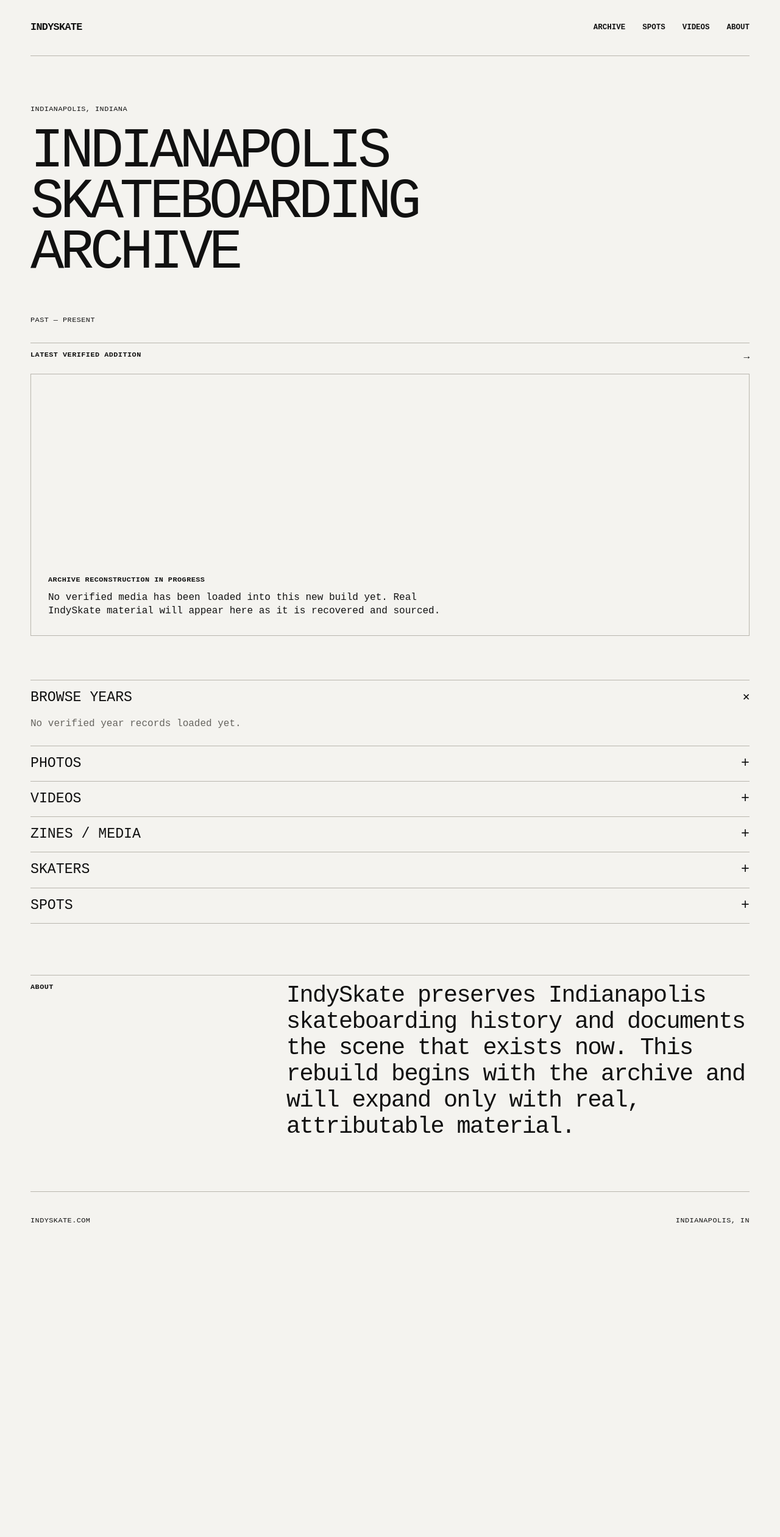
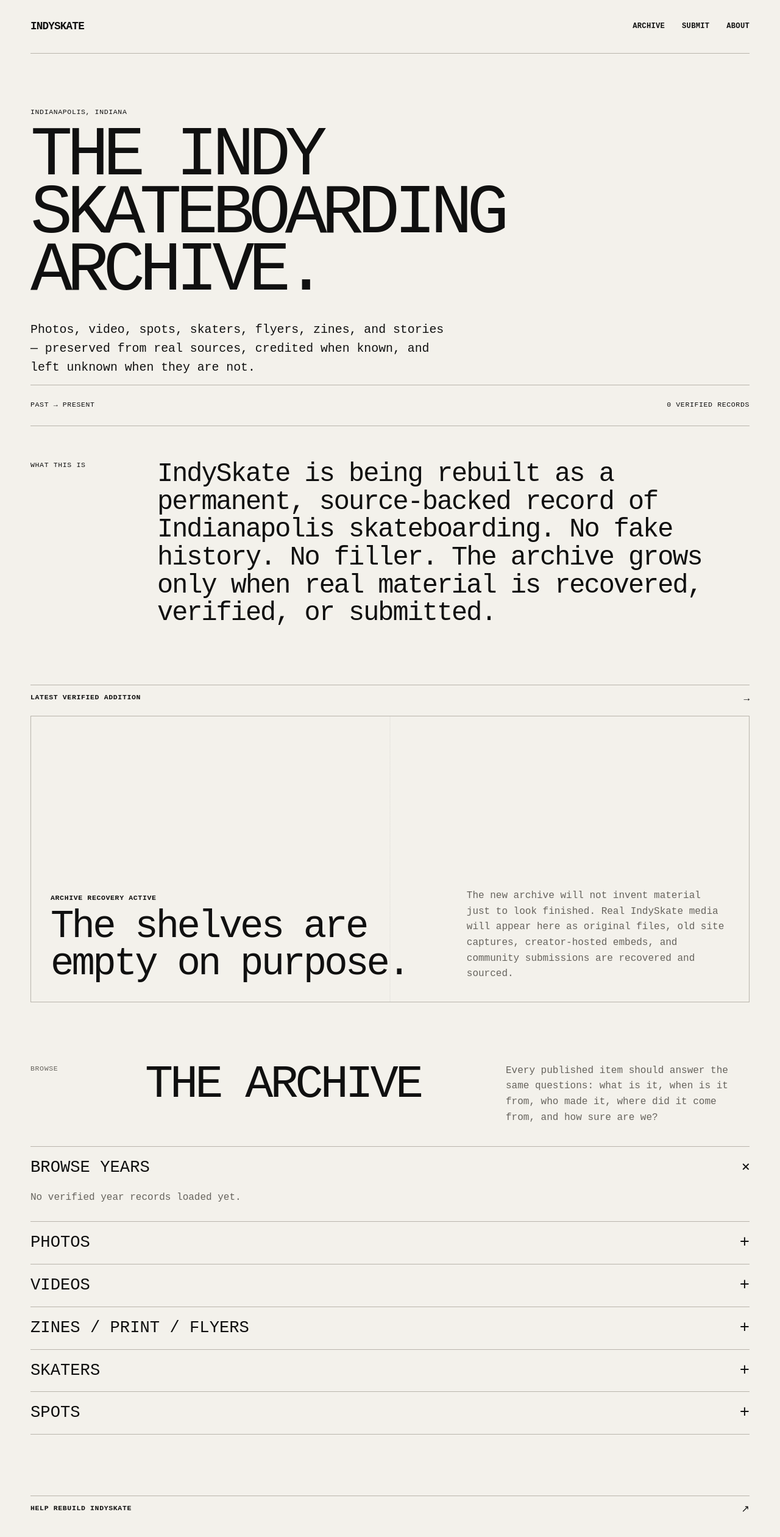
Before and after one commit to Aphexflip/indyskate, a website: page public/index.html in a window 1280 px wide. Shown: the top 2521 px of the page at 61% size. Before the commit the page ends 2050 px from the top, so only its background shows below. Drawn offline with Linux system fonts and the light colour scheme.

Commit message:
Polish IndySkate archive homepage
* Polish IndySkate archive homepage

* Refine IndySkate editorial design system

* Add verified archive count to homepage

* Update project state for homepage cleanup

* Refresh IndySkate feature registry

```diff
--- a/public/app.js
+++ b/public/app.js
@@ -14,6 +14,13 @@ function escapeHtml(value = "") {
 function recordLabel(record) {
   const parts = [record.year, record.skater, record.spot].filter(Boolean);
   return parts.join(" / ") || record.title || "Untitled archive item";
+}
+
+function renderRecordCount() {
+  const target = document.querySelector("#record-count");
+  if (!target) return;
+  const verifiedCount = state.records.filter((record) => record.verified === true).length;
+  target.textContent = `${verifiedCount} VERIFIED ${verifiedCount === 1 ? "RECORD" : "RECORDS"}`;
 }
 
 function renderFeatured() {
@@ -67,6 +74,7 @@ async function loadArchive() {
     if (!response.ok) throw new Error(`Archive request failed: ${response.status}`);
     const payload = await response.json();
     state.records = Array.isArray(payload.records) ? payload.records : [];
+    renderRecordCount();
     renderFeatured();
     renderYears();
     renderCollection("photo", "#photos-list");
--- a/public/index.html
+++ b/public/index.html
@@ -3,8 +3,14 @@
 <head>
   <meta charset="utf-8">
   <meta name="viewport" content="width=device-width, initial-scale=1">
-  <meta name="description" content="IndySkate — Indianapolis skateboarding archive and current scene.">
-  <title>IndySkate — Indianapolis Skateboarding</title>
+  <meta name="description" content="IndySkate — a source-backed archive of Indianapolis skateboarding history and the current scene.">
+  <meta name="theme-color" content="#f3f1eb">
+  <meta property="og:title" content="IndySkate — Indianapolis Skateboarding Archive">
+  <meta property="og:description" content="Preserving Indianapolis skateboarding history with real, attributable photos, video, spots, zines, and stories.">
+  <meta property="og:type" content="website">
+  <meta property="og:url" content="https://indyskate.com/">
+  <title>IndySkate — Indianapolis Skateboarding Archive</title>
+  <link rel="canonical" href="https://indyskate.com/">
   <link rel="stylesheet" href="/styles.css">
 </head>
 <body>
@@ -12,36 +18,62 @@
     <a class="wordmark" href="#top" aria-label="IndySkate home">INDYSKATE</a>
     <nav aria-label="Primary navigation">
       <a href="#archive">ARCHIVE</a>
-      <a href="#spots">SPOTS</a>
-      <a href="#videos">VIDEOS</a>
+      <a href="#recover">SUBMIT</a>
       <a href="#about">ABOUT</a>
     </nav>
   </header>
 
-  <main id="top" class="wrap">
-    <section class="hero" aria-labelledby="hero-title">
-      <div>
+  <main id="top">
+    <section class="hero wrap" aria-labelledby="hero-title">
+      <div class="hero-copy">
         <p class="eyebrow">INDIANAPOLIS, INDIANA</p>
-        <h1 id="hero-title">INDIANAPOLIS<br>SKATEBOARDING<br>ARCHIVE</h1>
+        <h1 id="hero-title">THE INDY<br>SKATEBOARDING<br>ARCHIVE.</h1>
+        <p class="hero-intro">
+          Photos, video, spots, skaters, flyers, zines, and stories — preserved from real sources,
+          credited when known, and left unknown when they are not.
+        </p>
       </div>
-      <p class="hero-note">PAST — PRESENT</p>
+      <div class="hero-meta" aria-label="Archive status">
+        <span>PAST → PRESENT</span>
+        <span id="record-count">0 VERIFIED RECORDS</span>
+      </div>
     </section>
 
-    <section class="featured" aria-labelledby="featured-title">
+    <section class="manifesto wrap">
+      <div class="manifesto-label">WHAT THIS IS</div>
+      <p>
+        IndySkate is being rebuilt as a permanent, source-backed record of Indianapolis skateboarding.
+        No fake history. No filler. The archive grows only when real material is recovered, verified, or submitted.
+      </p>
+    </section>
+
+    <section class="featured wrap" aria-labelledby="featured-title">
       <div class="section-rule">
         <h2 id="featured-title">LATEST VERIFIED ADDITION</h2>
         <span aria-hidden="true">→</span>
       </div>
       <div id="featured-content" class="featured-content" aria-live="polite">
         <div class="empty-feature">
-          <p class="status">ARCHIVE RECONSTRUCTION IN PROGRESS</p>
-          <p>No verified media has been loaded into this new build yet. Real IndySkate material will appear here as it is recovered and sourced.</p>
+          <div>
+            <p class="status">ARCHIVE RECOVERY ACTIVE</p>
+            <h3>The shelves are empty on purpose.</h3>
+          </div>
+          <p>
+            The new archive will not invent material just to look finished. Real IndySkate media will appear here
+            as original files, old site captures, creator-hosted embeds, and community submissions are recovered and sourced.
+          </p>
         </div>
       </div>
     </section>
 
-    <section id="archive" class="browse" aria-labelledby="browse-title">
-      <h2 id="browse-title" class="visually-hidden">Browse IndySkate</h2>
+    <section id="archive" class="archive-shell wrap" aria-labelledby="archive-title">
+      <div class="section-heading">
+        <p class="eyebrow">BROWSE</p>
+        <h2 id="archive-title">THE ARCHIVE</h2>
+        <p>Every published item should answer the same questions: what is it, when is it from, who made it, where did it come from, and how sure are we?</p>
+      </div>
+
+      <div class="browse">
         <details open>
           <summary><span>BROWSE YEARS</span><span>+</span></summary>
           <div id="years-list" class="detail-body muted">No verified year records loaded yet.</div>
@@ -55,28 +87,52 @@
           <div id="videos-list" class="detail-body muted">Verified videos and supported embeds will appear here.</div>
         </details>
         <details>
-        <summary><span>ZINES / MEDIA</span><span>+</span></summary>
-        <div class="detail-body muted">Scans, flyers, print material, and other sourced media will live here.</div>
+          <summary><span>ZINES / PRINT / FLYERS</span><span>+</span></summary>
+          <div class="detail-body muted">Source-backed scans and print material will live here.</div>
         </details>
         <details>
           <summary><span>SKATERS</span><span>+</span></summary>
-        <div class="detail-body muted">Skater pages will be built only from verified archive records and submitted material.</div>
+          <div class="detail-body muted">Skater pages will be built from verified archive records and submissions.</div>
         </details>
         <details id="spots">
           <summary><span>SPOTS</span><span>+</span></summary>
           <div class="detail-body muted">Indianapolis spot history and current information will be added as it is verified.</div>
         </details>
+      </div>
     </section>
 
-    <section id="about" class="about section-rule">
+    <section id="recover" class="recovery wrap" aria-labelledby="recover-title">
+      <div class="section-rule">
+        <h2 id="recover-title">HELP REBUILD INDYSKATE</h2>
+        <span aria-hidden="true">↗</span>
+      </div>
+      <div class="recovery-grid">
+        <div>
+          <p class="recovery-lead">Have old Indy skate footage, photos, flyers, zines, site backups, spot information, or names we should preserve?</p>
+          <a class="cta" href="mailto:aphexflip@hotmail.com?subject=IndySkate%20Archive%20Submission">SEND ARCHIVE MATERIAL →</a>
+        </div>
+        <div class="submission-notes">
+          <p><strong>Useful context:</strong> approximate year, skater, filmer/photographer, spot, original source, and how you want to be credited.</p>
+          <p>Unknown details are fine. We would rather publish “unknown” than guess.</p>
+        </div>
+      </div>
+    </section>
+
+    <section id="about" class="about wrap">
+      <div class="section-rule">
         <h2>ABOUT</h2>
-      <p>IndySkate preserves Indianapolis skateboarding history and documents the scene that exists now. This rebuild begins with the archive and will expand only with real, attributable material.</p>
+        <span>INDIANAPOLIS, IN</span>
+      </div>
+      <p>
+        IndySkate preserves Indianapolis skateboarding history and documents the scene that exists now.
+        The site is intentionally simple: the archive, the people, the spots, and the media should carry the weight.
+      </p>
     </section>
   </main>
 
   <footer class="site-footer wrap">
     <span>INDYSKATE.COM</span>
-    <span>INDIANAPOLIS, IN</span>
+    <span>ARCHIVE FIRST · SOURCE BACKED</span>
   </footer>
 
   <script src="/app.js" defer></script>
--- a/public/styles.css
+++ b/public/styles.css
@@ -1,13 +1,16 @@
 :root {
-  --paper: #f4f3ef;
-  --ink: #111111;
-  --muted: #66645f;
-  --rule: #b9b6ae;
+  --paper: #f3f1eb;
+  --ink: #101010;
+  --muted: #66635d;
+  --rule: #b9b5ac;
+  --soft: #e9e6de;
   --max: 1180px;
 }
 
 * { box-sizing: border-box; }
+
 html { scroll-behavior: smooth; }
+
 body {
   margin: 0;
   background: var(--paper);
@@ -16,8 +19,16 @@ body {
   line-height: 1.35;
 }
 
-a { color: inherit; text-decoration: none; }
-a:hover, a:focus-visible { text-decoration: underline; text-underline-offset: 4px; }
+a {
+  color: inherit;
+  text-decoration: none;
+}
+
+a:hover,
+a:focus-visible {
+  text-decoration: underline;
+  text-underline-offset: 4px;
+}
 
 .wrap {
   width: min(calc(100% - 40px), var(--max));
@@ -25,7 +36,7 @@ a:hover, a:focus-visible { text-decoration: underline; text-underline-offset: 4p
 }
 
 .site-header {
-  min-height: 92px;
+  min-height: 88px;
   display: flex;
   align-items: center;
   justify-content: space-between;
@@ -33,33 +44,80 @@ a:hover, a:focus-visible { text-decoration: underline; text-underline-offset: 4p
   border-bottom: 1px solid var(--rule);
 }
 
-.wordmark { font-weight: 700; letter-spacing: -0.04em; font-size: 1.05rem; }
-nav { display: flex; gap: 28px; font-size: 0.78rem; font-weight: 700; }
+.wordmark {
+  font-weight: 700;
+  letter-spacing: -0.045em;
+  font-size: 1.1rem;
+}
+
+nav {
+  display: flex;
+  gap: 28px;
+  font-size: 0.76rem;
+  font-weight: 700;
+  letter-spacing: 0.02em;
+}
 
 .hero {
-  min-height: 470px;
-  display: flex;
-  flex-direction: column;
-  justify-content: space-between;
-  padding: 68px 0 28px;
+  min-height: 610px;
+  padding: 76px 0 26px;
+  display: grid;
+  grid-template-rows: 1fr auto;
+}
+
+.hero-copy {
+  max-width: 940px;
 }
 
 .eyebrow,
-.hero-note,
+.hero-meta,
 .status,
 .section-rule h2,
-.site-footer { font-size: 0.74rem; letter-spacing: 0.04em; }
+.site-footer,
+.manifesto-label {
+  font-size: 0.72rem;
+  letter-spacing: 0.055em;
+}
 
 .hero h1 {
-  margin: 20px 0 0;
-  max-width: 760px;
-  font-size: clamp(2.8rem, 7.2vw, 6.7rem);
-  line-height: 0.9;
-  letter-spacing: -0.07em;
+  margin: 18px 0 0;
+  max-width: 920px;
+  font-size: clamp(3.5rem, 9vw, 8.8rem);
+  line-height: 0.82;
+  letter-spacing: -0.082em;
   font-weight: 500;
 }
 
-.hero-note { margin: 0; }
+.hero-intro {
+  max-width: 690px;
+  margin: 34px 0 0;
+  font-size: clamp(1rem, 1.7vw, 1.24rem);
+  line-height: 1.55;
+}
+
+.hero-meta {
+  display: flex;
+  justify-content: space-between;
+  gap: 20px;
+  padding-top: 24px;
+  border-top: 1px solid var(--rule);
+}
+
+.manifesto {
+  display: grid;
+  grid-template-columns: 180px 1fr;
+  gap: 28px;
+  padding: 56px 0 94px;
+  border-top: 1px solid var(--rule);
+}
+
+.manifesto p {
+  max-width: 910px;
+  margin: 0;
+  font-size: clamp(1.55rem, 3.4vw, 3.2rem);
+  line-height: 1.05;
+  letter-spacing: -0.045em;
+}
 
 .section-rule {
   border-top: 1px solid var(--rule);
@@ -68,41 +126,111 @@ nav { display: flex; gap: 28px; font-size: 0.78rem; font-weight: 700; }
   justify-content: space-between;
   gap: 24px;
 }
-.section-rule h2 { margin: 0; font-weight: 700; }
 
-.featured { margin-bottom: 72px; }
-.featured-content { margin-top: 16px; }
+.section-rule h2 {
+  margin: 0;
+  font-weight: 700;
+}
+
+.featured {
+  margin-bottom: 100px;
+}
+
+.featured-content {
+  margin-top: 16px;
+}
+
 .empty-feature {
-  min-height: 430px;
+  min-height: 470px;
   display: grid;
-  align-content: end;
-  gap: 10px;
-  padding: 28px;
+  grid-template-columns: minmax(0, 1.2fr) minmax(280px, 0.8fr);
+  gap: 36px;
+  align-items: end;
+  padding: 32px;
   border: 1px solid var(--rule);
-  background: transparent;
+  background:
+    linear-gradient(to right, transparent 49.9%, rgba(17,17,17,.05) 50%, transparent 50.1%),
+    linear-gradient(to bottom, transparent 49.9%, rgba(17,17,17,.05) 50%, transparent 50.1%);
 }
-.empty-feature p { max-width: 690px; margin: 0; }
-.empty-feature .status { font-weight: 700; }
 
-.feature-card figure { margin: 0; }
+.empty-feature h3 {
+  margin: 10px 0 0;
+  max-width: 650px;
+  font-size: clamp(2.1rem, 5vw, 5rem);
+  line-height: 0.94;
+  letter-spacing: -0.06em;
+  font-weight: 500;
+}
+
+.empty-feature p {
+  margin: 0;
+}
+
+.empty-feature > p {
+  max-width: 480px;
+  color: var(--muted);
+  line-height: 1.6;
+}
+
+.empty-feature .status {
+  font-weight: 700;
+}
+
+.feature-card figure {
+  margin: 0;
+}
+
 .feature-card img {
   display: block;
   width: 100%;
-  max-height: 720px;
+  max-height: 760px;
   object-fit: contain;
-  background: #e7e5df;
+  background: var(--soft);
 }
+
 .feature-meta {
   display: grid;
   grid-template-columns: 1fr auto;
   gap: 16px;
-  padding: 10px 0 0;
+  padding: 12px 0 0;
   font-size: 0.72rem;
   text-transform: uppercase;
 }
 
-.browse { border-top: 1px solid var(--rule); }
-details { border-bottom: 1px solid var(--rule); }
+.archive-shell {
+  padding-bottom: 100px;
+}
+
+.section-heading {
+  display: grid;
+  grid-template-columns: 160px 1fr minmax(260px, 400px);
+  gap: 28px;
+  align-items: start;
+  padding-bottom: 34px;
+}
+
+.section-heading h2 {
+  margin: 0;
+  font-size: clamp(2.5rem, 6vw, 5.8rem);
+  line-height: .9;
+  letter-spacing: -0.065em;
+  font-weight: 500;
+}
+
+.section-heading p {
+  margin: 0;
+  color: var(--muted);
+  line-height: 1.6;
+}
+
+.browse {
+  border-top: 1px solid var(--rule);
+}
+
+details {
+  border-bottom: 1px solid var(--rule);
+}
+
 summary {
   cursor: pointer;
   list-style: none;
@@ -110,13 +238,25 @@ summary {
   align-items: center;
   justify-content: space-between;
   gap: 20px;
-  padding: 13px 0;
-  font-size: clamp(1rem, 2vw, 1.45rem);
+  padding: 16px 0;
+  font-size: clamp(1.1rem, 2.2vw, 1.7rem);
 }
-summary::-webkit-details-marker { display: none; }
-details[open] summary span:last-child { transform: rotate(45deg); }
-.detail-body { padding: 4px 0 24px; }
-.muted { color: var(--muted); }
+
+summary::-webkit-details-marker {
+  display: none;
+}
+
+details[open] summary span:last-child {
+  transform: rotate(45deg);
+}
+
+.detail-body {
+  padding: 4px 0 28px;
+}
+
+.muted {
+  color: var(--muted);
+}
 
 .year-grid,
 .archive-grid {
@@ -124,24 +264,70 @@ details[open] summary span:last-child { transform: rotate(45deg); }
   grid-template-columns: repeat(4, minmax(0, 1fr));
   gap: 12px 24px;
 }
-.archive-item { border-top: 1px solid var(--rule); padding-top: 10px; }
-.archive-item strong { display: block; margin-bottom: 4px; }
-.archive-item small { color: var(--muted); }
+
+.archive-item {
+  border-top: 1px solid var(--rule);
+  padding-top: 10px;
+}
+
+.archive-item strong {
+  display: block;
+  margin-bottom: 4px;
+}
+
+.archive-item small {
+  color: var(--muted);
+}
+
+.recovery {
+  padding-bottom: 100px;
+}
+
+.recovery-grid {
+  display: grid;
+  grid-template-columns: minmax(0, 1.2fr) minmax(280px, .8fr);
+  gap: 52px;
+  padding: 34px 0 0;
+}
+
+.recovery-lead {
+  max-width: 730px;
+  margin: 0 0 28px;
+  font-size: clamp(1.8rem, 4vw, 3.9rem);
+  line-height: 1;
+  letter-spacing: -0.05em;
+}
+
+.cta {
+  display: inline-block;
+  border-bottom: 1px solid var(--ink);
+  padding-bottom: 3px;
+  font-weight: 700;
+}
+
+.submission-notes {
+  color: var(--muted);
+  line-height: 1.65;
+}
+
+.submission-notes p:first-child {
+  margin-top: 0;
+}
 
 .about {
-  margin-top: 84px;
-  padding-bottom: 84px;
+  padding-bottom: 100px;
 }
+
 .about p {
-  margin: 0;
-  max-width: 760px;
-  font-size: clamp(1.3rem, 3vw, 2.4rem);
-  line-height: 1.12;
+  margin: 28px 0 0;
+  max-width: 900px;
+  font-size: clamp(1.35rem, 3vw, 2.7rem);
+  line-height: 1.08;
   letter-spacing: -0.04em;
 }
 
 .site-footer {
-  min-height: 96px;
+  min-height: 100px;
   border-top: 1px solid var(--rule);
   display: flex;
   align-items: center;
@@ -161,21 +347,87 @@ details[open] summary span:last-child { transform: rotate(45deg); }
   border: 0;
 }
 
-@media (max-width: 760px) {
-  .wrap { width: min(calc(100% - 24px), var(--max)); }
-  .site-header { min-height: 72px; align-items: flex-start; padding: 18px 0; }
-  nav { gap: 12px; flex-wrap: wrap; justify-content: flex-end; font-size: 0.65rem; }
-  .hero { min-height: 390px; padding-top: 52px; }
-  .hero h1 { font-size: clamp(2.6rem, 13vw, 5rem); }
-  .empty-feature { min-height: 300px; padding: 18px; }
-  .year-grid, .archive-grid { grid-template-columns: repeat(2, minmax(0, 1fr)); }
-  .feature-meta { grid-template-columns: 1fr; }
-  .about { margin-top: 60px; padding-bottom: 60px; }
+@media (max-width: 820px) {
+  .wrap {
+    width: min(calc(100% - 24px), var(--max));
+  }
+
+  .site-header {
+    min-height: 72px;
+    padding: 18px 0;
+  }
+
+  nav {
+    gap: 14px;
+    font-size: 0.68rem;
+  }
+
+  .hero {
+    min-height: 520px;
+    padding-top: 60px;
+  }
+
+  .hero h1 {
+    font-size: clamp(3.2rem, 14vw, 6.4rem);
+  }
+
+  .manifesto {
+    grid-template-columns: 1fr;
+    padding: 42px 0 72px;
+  }
+
+  .empty-feature {
+    min-height: 390px;
+    grid-template-columns: 1fr;
+  }
+
+  .section-heading {
+    grid-template-columns: 1fr;
+    gap: 16px;
+  }
+
+  .recovery-grid {
+    grid-template-columns: 1fr;
+  }
+
+  .year-grid,
+  .archive-grid {
+    grid-template-columns: repeat(2, minmax(0, 1fr));
+  }
+
+  .feature-meta {
+    grid-template-columns: 1fr;
+  }
 }
 
-@media (max-width: 430px) {
-  .site-header { display: block; }
-  nav { margin-top: 16px; justify-content: flex-start; }
-  .year-grid, .archive-grid { grid-template-columns: 1fr; }
-  .site-footer { align-items: flex-start; flex-direction: column; justify-content: center; }
+@media (max-width: 500px) {
+  .site-header {
+    display: block;
+  }
+
+  nav {
+    margin-top: 16px;
+    justify-content: flex-start;
+  }
+
+  .hero-meta {
+    flex-direction: column;
+    gap: 8px;
+  }
+
+  .empty-feature {
+    min-height: 340px;
+    padding: 20px;
+  }
+
+  .year-grid,
+  .archive-grid {
+    grid-template-columns: 1fr;
+  }
+
+  .site-footer {
+    align-items: flex-start;
+    flex-direction: column;
+    justify-content: center;
+  }
 }
```
Also changed, not shown: docs/FEATURE_REGISTRY.md (+8 -6 lines), docs/PROJECT_STATE.md (+18 -15 lines). Lines whose indentation alone changed are shown as unchanged.
